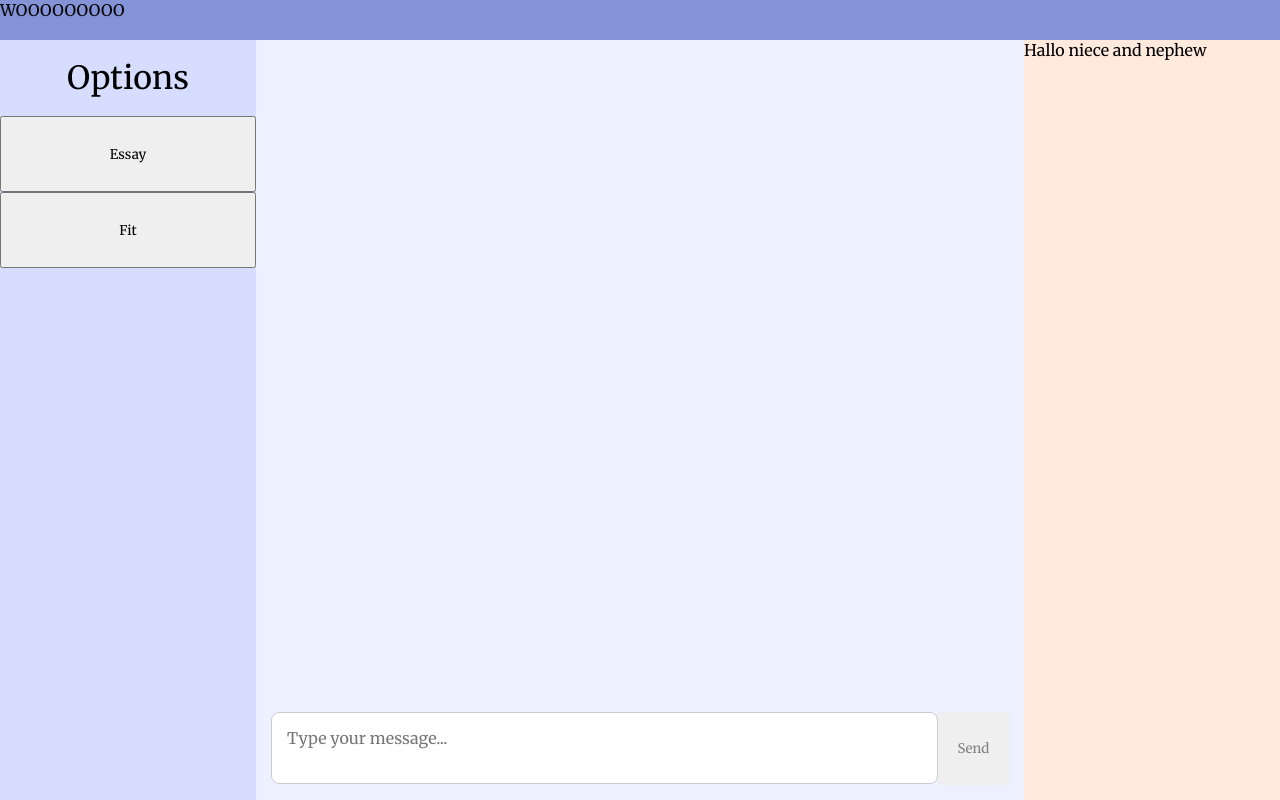
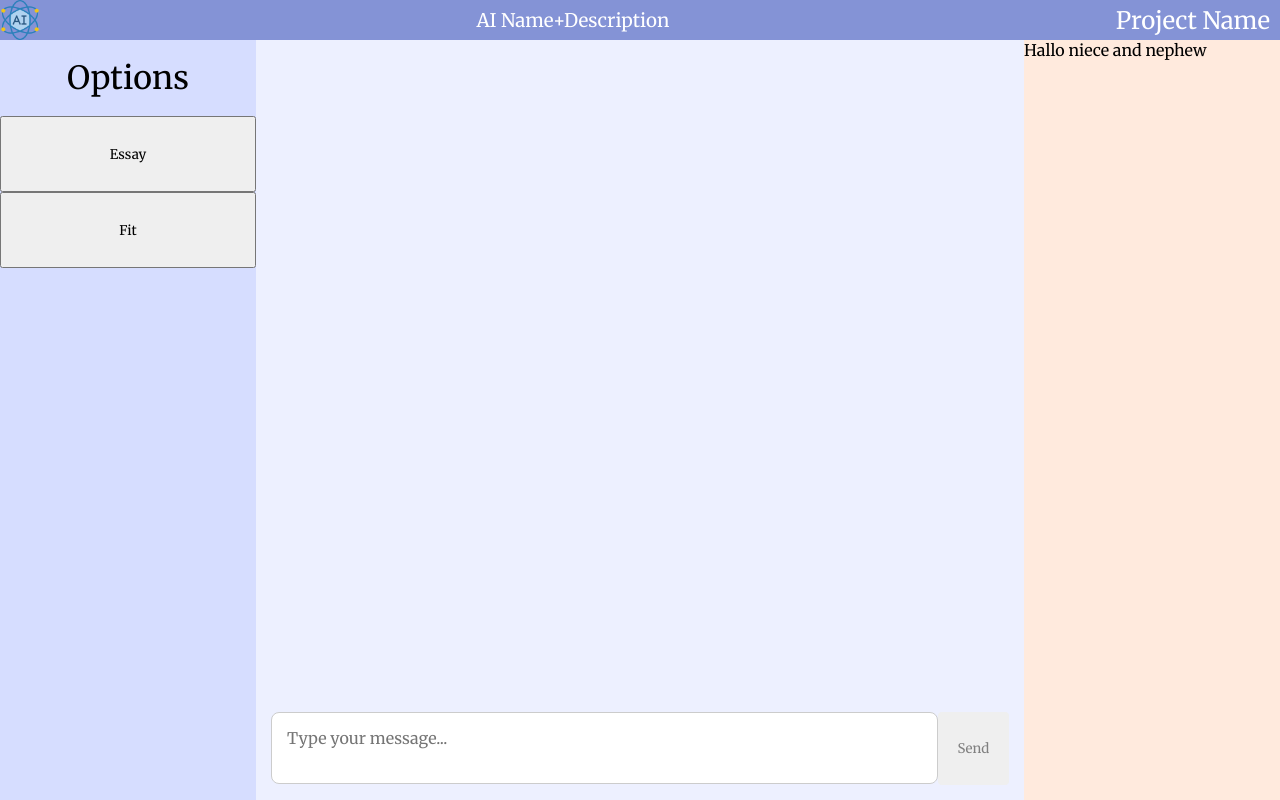
Before and after one commit to w1dering/uofthacks24, a React (Vite) app: page / in a window 1280 px wide. Built offline with nearby package versions, Linux system fonts and the light colour scheme.

Commit message:
Header formatting

```diff
--- a/src/components/Header/Header.css
+++ b/src/components/Header/Header.css
@@ -3,4 +3,22 @@
     grid-area: header;
     width: 100%;
     height: 100%;
+    display: flex;
+    align-items: center;
+    justify-content: space-between;
+    color: white;
 }
+
+#header img {
+    text-align:left;
+    max-width: 100%;
+    max-height: 100%;
+}
+
+#AI-description {
+    text-align: center;
+}
+#project-name {
+    text-align: right;
+    padding: 10px
+}
--- a/src/components/Header/Header.tsx
+++ b/src/components/Header/Header.tsx
@@ -1,7 +1,19 @@
 import "./Header.css";
+import logo from "../../assets/LogoTemp.png"
 
 const Header = () => {
-    return <div id="header">WOOOOOOOOO</div>
+    return (
+    <div id="header">
+
+    <img src ={logo} alt="Logo"></img>
+    <div id = "AI-description">
+        <h3>AI Name+Description</h3>
+    </div>
+        <div id = "project-name">
+            <h2>Project Name</h2>
+        </div>
+    </div>
+    )
 }
 
 export default Header;
```
Also changed, not shown: src/assets/LogoTemp.png (added).
